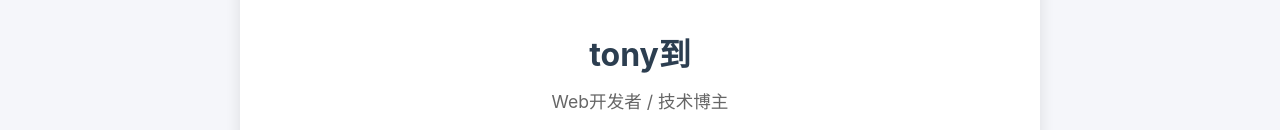
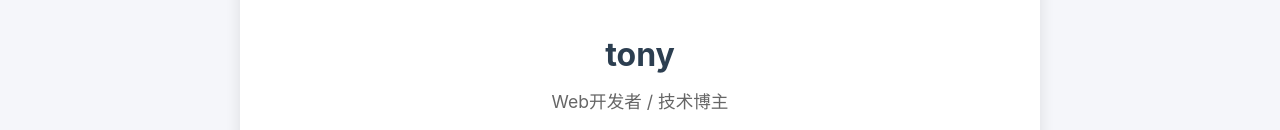
Before and after one commit to ya950/ya950.github.io, a plain HTML site: page about.html in a window 1280 px wide. Shown: the part 299-429 px from the top of the page. Drawn offline with Linux system fonts and the light colour scheme.

Commit message:
Update about.html

```diff
--- a/about.html
+++ b/about.html
@@ -186,7 +186,7 @@
             <!-- 个人资料 -->
             <div class="profile">
                 <img src="images/you.jpg" alt="个人照片" class="profile-img">
-                <h1>tony到</h1>
+                <h1>tony</h1>
                 <div class="profile-title">Web开发者 / 技术博主</div>
                 <div class="social-links">
                     <a href="#"><i class="fab fa-github"></i></a>
```
